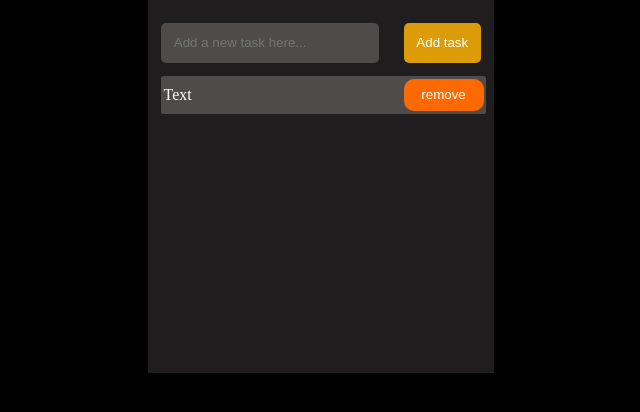
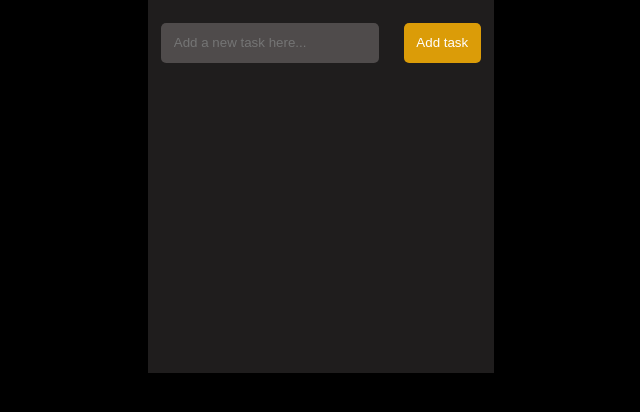
Before and after one commit to ApoorvaRaj123/Chaiaurcode, a plain HTML site: page Projects/JStodoList/index.html in a window 1280 px wide. Shown: the part 240-652 px from the top of the page, without its empty margins (319-959 px from the left). Drawn offline with Linux system fonts and the light colour scheme.

Commit message:
Update index.html

```diff
--- a/Projects/JStodoList/index.html
+++ b/Projects/JStodoList/index.html
@@ -19,10 +19,7 @@
       </div>
       <div class="tasks">
         <ul>
-          <li>
-            Text
-            <button class="btn">remove</button>
-          </li>
+
         </ul>
       </div>
     </div>
```
